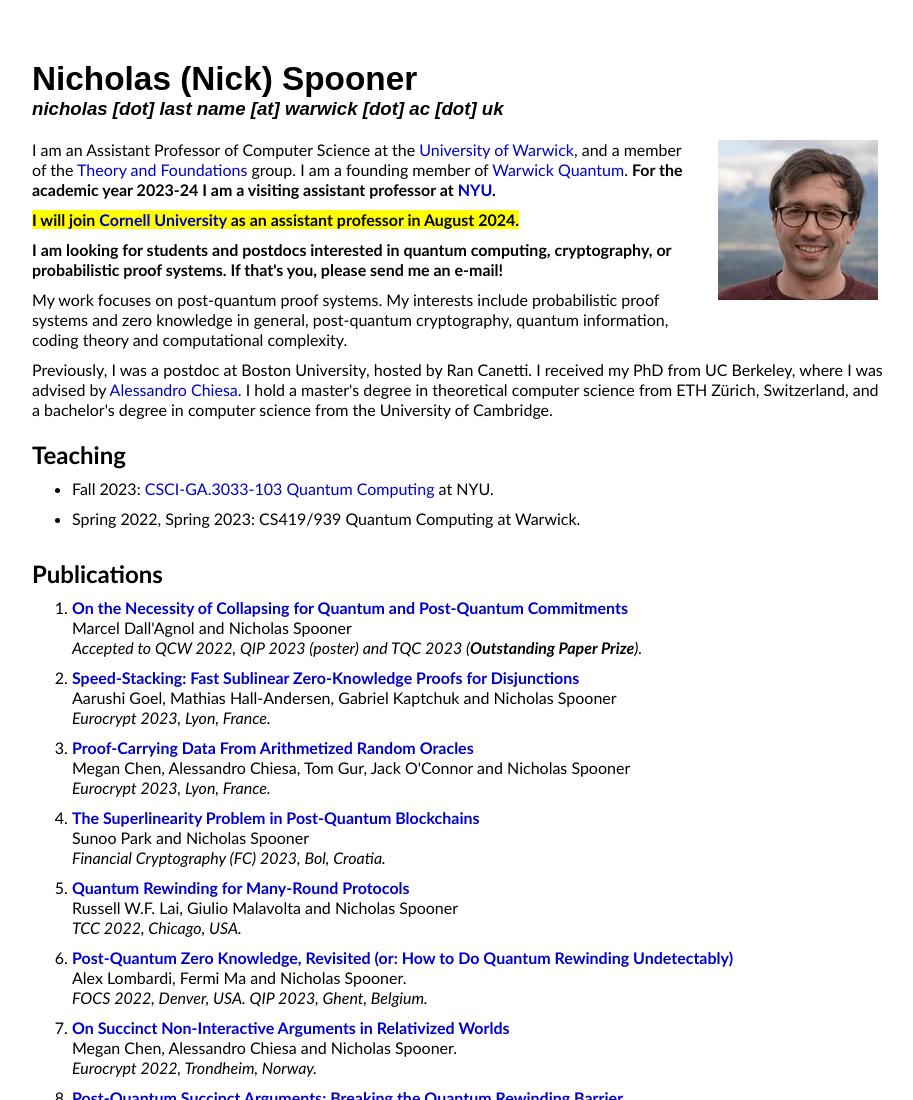
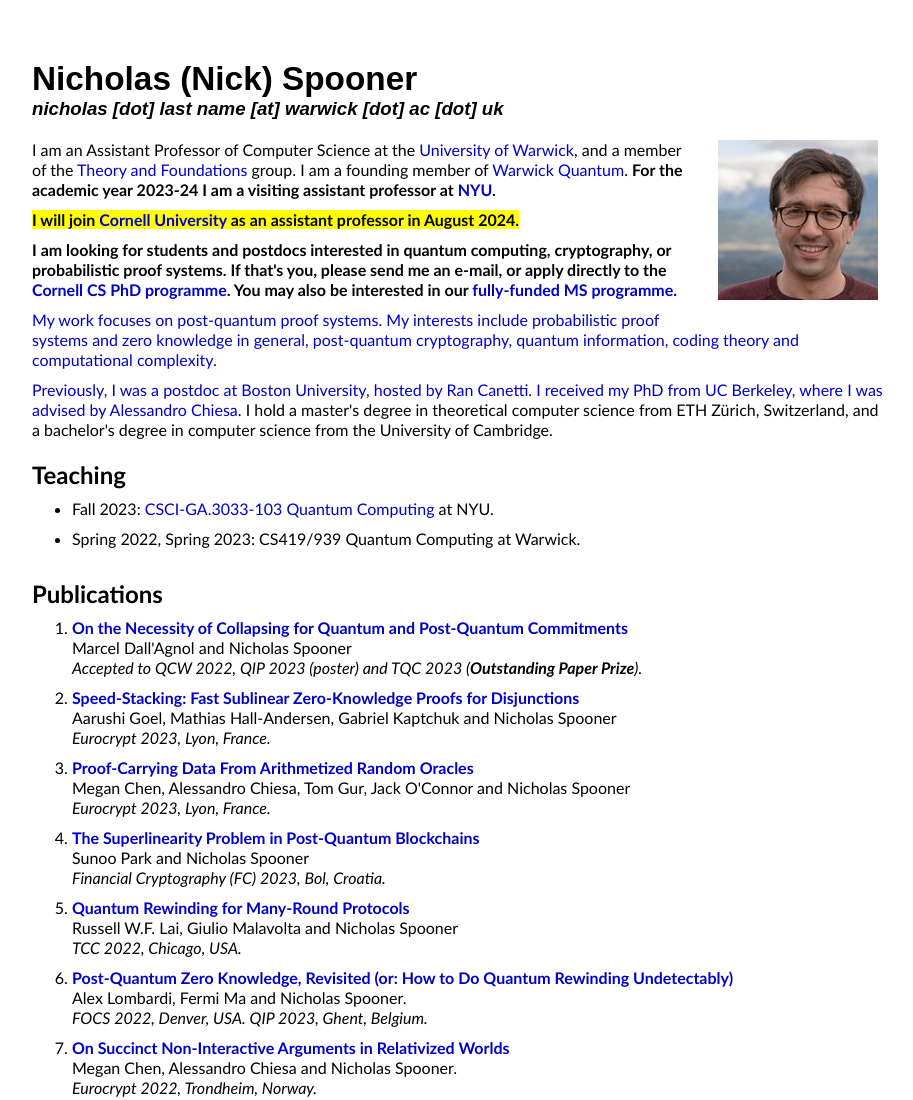
Before and after one commit to nickspoon/nickspoon.github.io, a plain HTML site: page index.html in a window 1280 px wide. Shown: the top 1100 px of the page, without its empty margins (190-1103 px from the left). Drawn offline with Linux system fonts and the light colour scheme.

Commit message:
cornell links

```diff
--- a/index.html
+++ b/index.html
@@ -19,7 +19,7 @@
 			<b><mark>I will join <a href="https://www.cs.cornell.edu/">Cornell University</a> as an assistant professor in August 2024.</mark> </b>
         </div>
         <div class="contentText">
-			<b>I am looking for students and postdocs interested in quantum computing, cryptography, or probabilistic proof systems. If that's you, please send me an e-mail!</b>
+			<b>I am looking for students and postdocs interested in quantum computing, cryptography, or probabilistic proof systems. If that's you, please send me an e-mail, or apply directly to the <a href="https://www.cs.cornell.edu/phd/admissions">Cornell CS PhD programme</a>. You may also be interested in our <a href="https://www.cs.cornell.edu/ms">fully-funded MS programme<a>.</b>
         </div>
         <div class="contentText">
             My work focuses on post-quantum proof systems. My interests include probabilistic proof systems and zero knowledge in general, post-quantum cryptography, quantum information, coding theory and computational complexity.
```
